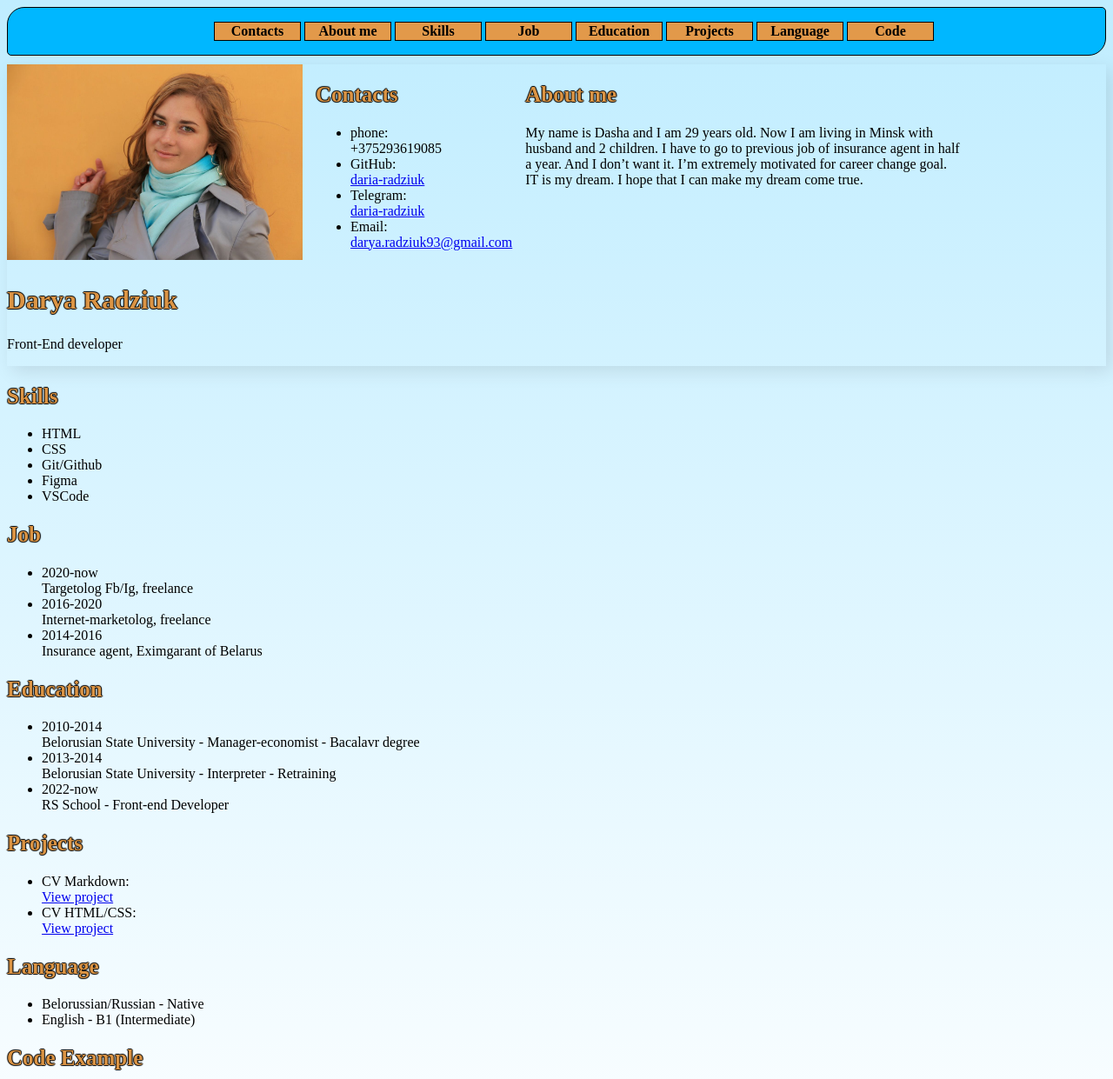
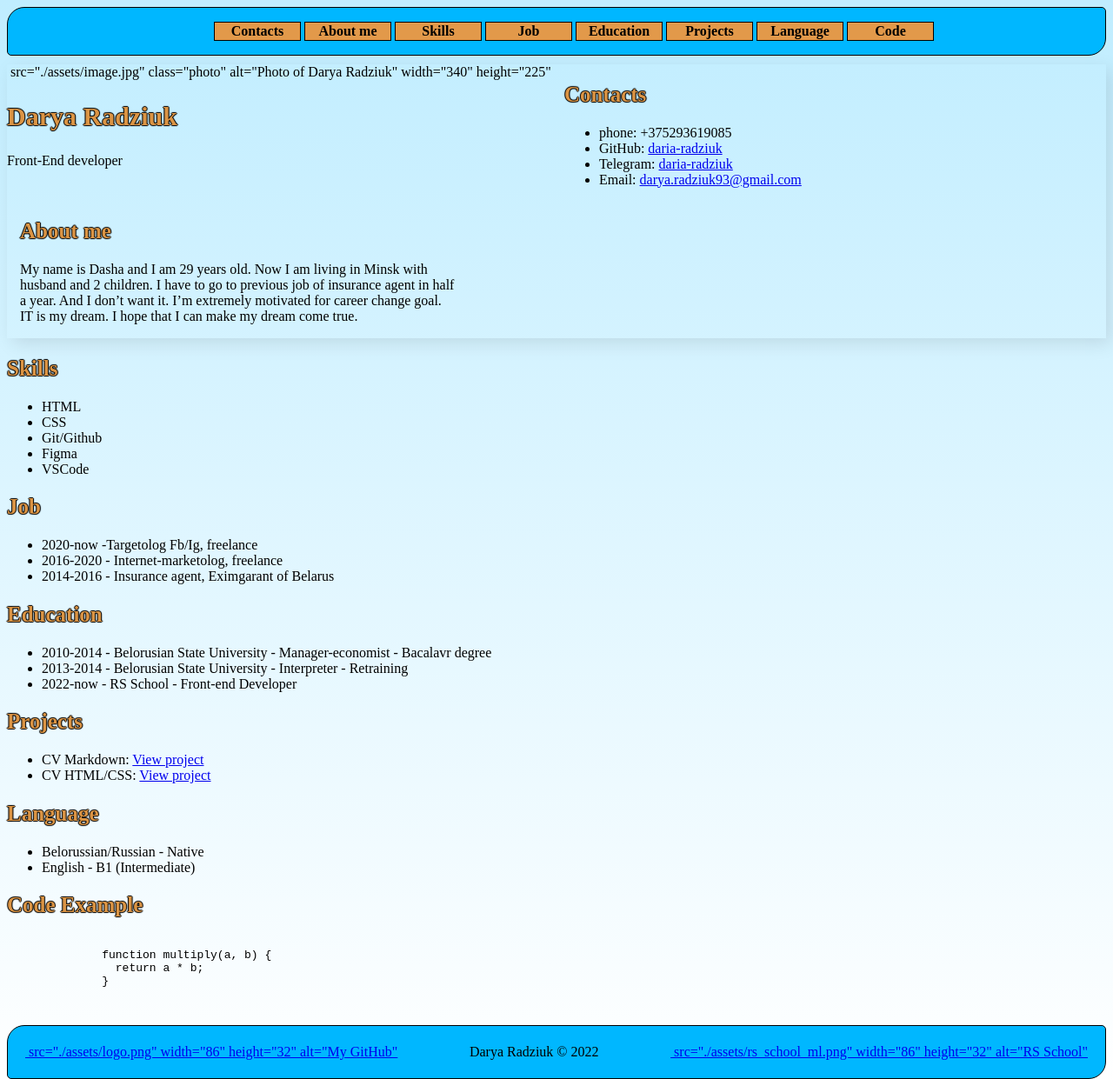
Before and after one commit to daria-radziuk/rsschool-cv, a plain HTML site: page index.html in a window 1280 px wide. Shown: the top 1241 px of the page at 87% size. Drawn offline with Linux system fonts and the light colour scheme; a web font is replaced by a local one.

Commit message:
fix: change html

```diff
--- a/index.html
+++ b/index.html
@@ -27,13 +27,13 @@
   <main>
     <div class="main-container">
       <section class="title">
-        <img
+        <img>
           src="./assets/image.jpg"
           class="photo"
           alt="Photo of Darya Radziuk"
           width="340"
           height="225"
-          />
+          </img>
             <h1 class="main-title">Darya Radziuk</h1>
             <p>Front-End developer</p>
       </section>
@@ -41,19 +41,19 @@
         <h2 class="section-title">Contacts</h2>
           <ul class="contacts__list">
             <li class="contact__item">
-              phone: <br>
+              phone:
               +375293619085
             </li>
             <li class="contact__item">
-              GitHub:<br />
+              GitHub:
               <a href="https://github.com/daria-radziuk">daria-radziuk</a>
             </li>
             <li class="contact__item">
-              Telegram:<br />
+              Telegram:
               <a href="https://telegram.me/daria-radziuk">daria-radziuk</a>
             </li>
             <li class="contact__item">
-              Email:<br />
+              Email:
               <a href="mailto:darya.radziuk93@gmail.com">darya.radziuk93@gmail.com</a>
             </li>
             </ul>
@@ -80,13 +80,13 @@
         <h2 class="section-title">Job</h2>
           <ul class="job__list">
             <li class="job__item">
-              2020-now <br />Targetolog Fb/Ig, freelance
+              2020-now -Targetolog Fb/Ig, freelance
             </li>
             <li class="job__item">
-              2016-2020 <br />Internet-marketolog, freelance
+              2016-2020 - Internet-marketolog, freelance
             </li>
             <li class="job__item">
-              2014-2016 <br />Insurance agent, Eximgarant of Belarus
+              2014-2016 - Insurance agent, Eximgarant of Belarus
             </li>
           </ul>
       </section>
@@ -94,13 +94,13 @@
         <h2 class="section-title">Education</h2>
           <ul class="education__list">
             <li class="education__item">
-              2010-2014 <br />Belorusian State University - Manager-economist - Bacalavr degree
+              2010-2014 - Belorusian State University - Manager-economist - Bacalavr degree
             </li>
             <li class="education__item">
-              2013-2014 <br />Belorusian State University - Interpreter - Retraining
+              2013-2014 - Belorusian State University - Interpreter - Retraining
             </li>
             <li class="education__item">
-              2022-now <br />RS School - Front-end Developer
+              2022-now - RS School - Front-end Developer
             </li>
           </ul>
       </section>
@@ -108,11 +108,11 @@
         <h2 class="section-title">Projects</h2>
           <ul class="projects__list">
             <li class="projects__item">
-              CV Markdown:<br />
+              CV Markdown:
               <a href="https://daria-radziuk.github.io/rsschool-cv/cv">View project</a>
             </li>
             <li class="contact__item">
-              CV HTML/CSS:<br />
+              CV HTML/CSS:
               <a href="https://daria-radziuk.github.io/rsschool-cv/">View project</a>
             </li>
           </ul>
@@ -139,21 +139,21 @@
 <div>
   <footer class="container">
     <a class="footer__github" href="https://github.com/daria-radziuk" target="_blank">
-        <img
+        <img>
         src="./assets/logo.png"
         width="86"
         height="32"
         alt="My GitHub"
-      />
+      </img>
     </a>
     <p class="footer__year">Darya Radziuk © 2022</p>
     <a class="footer__rsschool" href="https://rs.school/js/" target="_blank">
-      <img
+      <img>
         src="./assets/rs_school_ml.png"
         width="86"
         height="32"
         alt="RS School"
-      />
+      </img>
     </a>
   </footer>
 </div>
```
